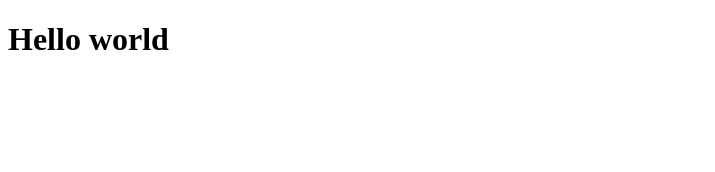
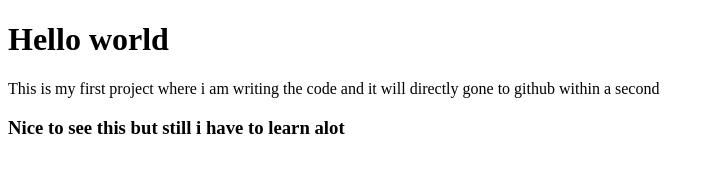
Before and after one commit to 001Abhishek-singh/Git-Files, a plain HTML site: page Web Dev/First_Project/index.html in a window 1280 px wide. Shown: the whole page, without its empty margins (0-715 px from the left). Drawn offline with Linux system fonts and the light colour scheme.

Commit message:
adding few lines to index file

```diff
--- a/Web Dev/First_Project/index.html
+++ b/Web Dev/First_Project/index.html
@@ -7,5 +7,9 @@
 </head>
 <body>
     <h1>Hello world</h1>
+    <div>
+        <p>This is my first project where i am writing the code and it will directly gone to github within a second</p>
+        <h3>Nice to see this but still i have to learn alot</h3>
+    </div>
 </body>
 </html>
```
